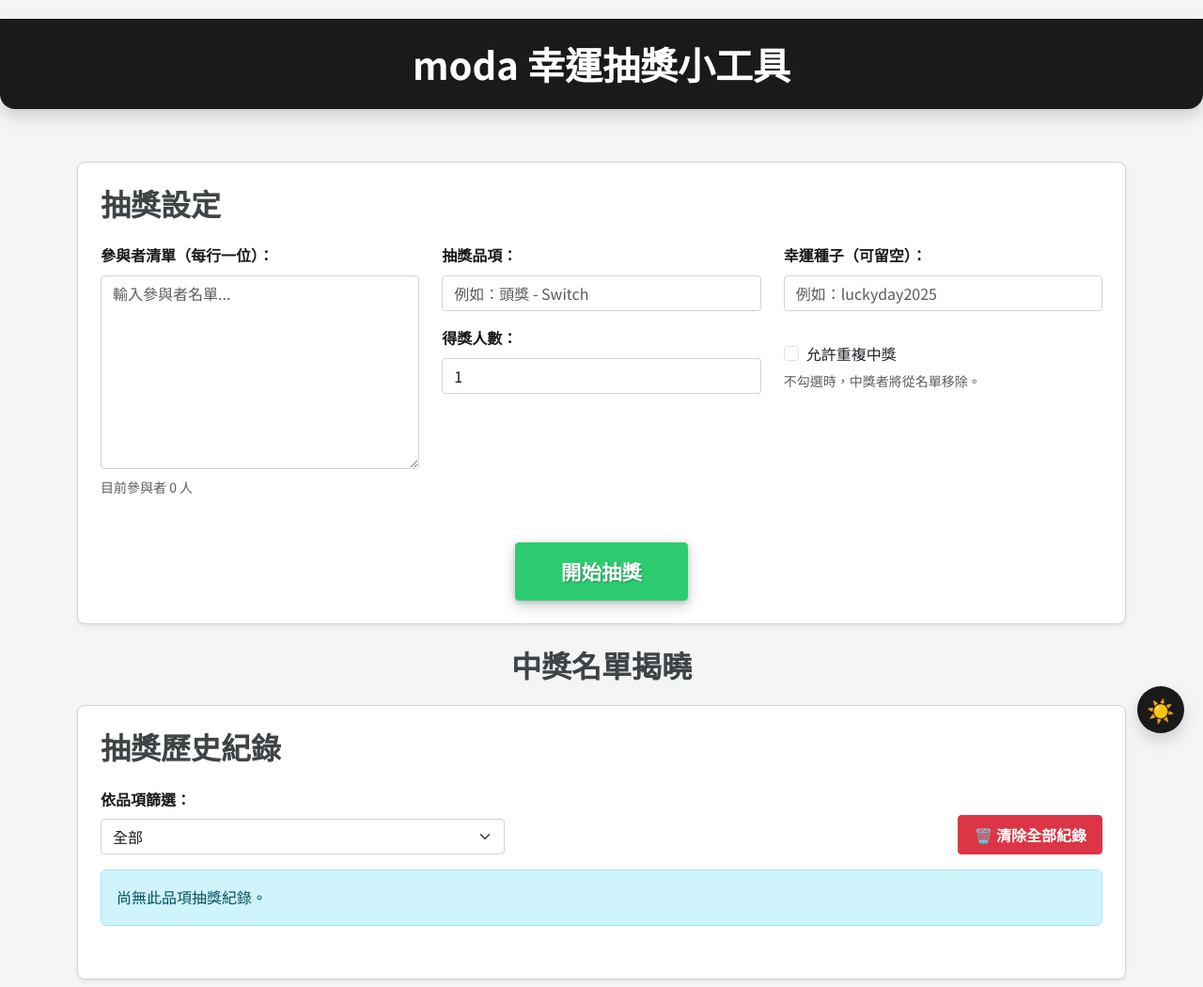
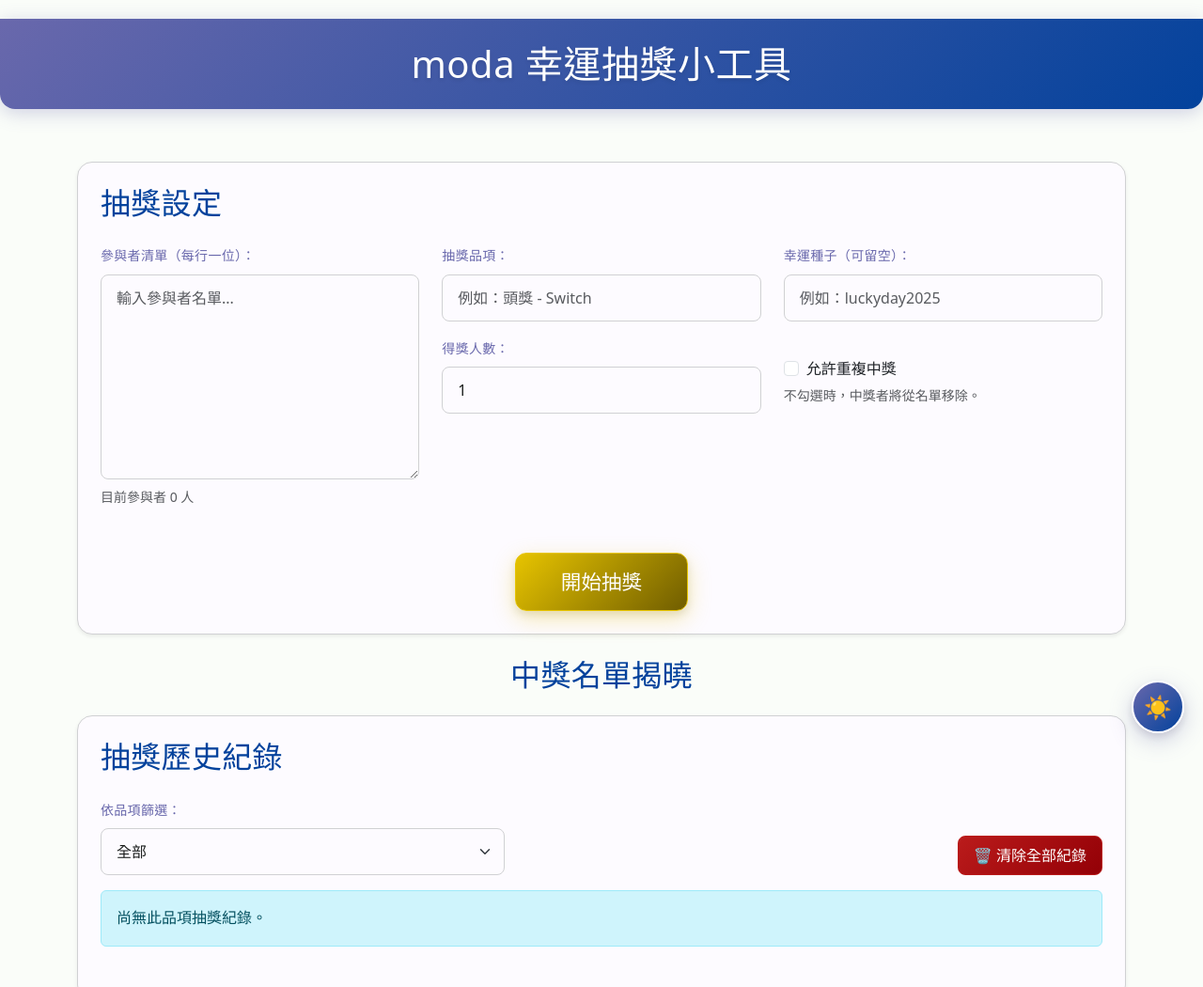
Before and after one commit to iim0663418/lucky_draw_tool, a plain HTML site: page index.html in a window 1280 px wide. Shown: the top 1050 px of the page at 94% size. Drawn offline with nearby package versions, Linux system fonts and the light colour scheme.

Commit message:
CSS 設計對齊 moda 官網

```diff
--- a/css/style.css
+++ b/css/style.css
@@ -1,36 +1,113 @@
 :root {
-  /* 日間模式 (Light Mode) */
-  --primary-color-light: #1a1a1a; /* 深黑 */
-  --primary-darker-light: #3e4346; /* 稍淺的黑 */
-  --secondary-color-light: #f3f5f6; /* 淺灰色背景 */
-  --accent-color-light: #2ECC71; /* 亮綠色 */
-  --accent-color-hover-light: #27ae60; /* 亮綠色懸停 */
-  --text-dark-light: #1a1a1a; /* 主要文字顏色 */
-  --text-light-light: #FFFFFF; /* 用於深色背景上的文字 */
-  --text-muted-light: #565e62; /* 輔助文字顏色 */
-  --card-bg-light: #FFFFFF; /* 卡片背景 */
-  --input-border-light: #ced4da; /* 輸入框邊框 */
-  --input-focus-border-light: #1a1a1a; /* 輸入框焦點邊框 */
-  --input-focus-shadow-light: rgba(26, 26, 26, .25); /* 焦點陰影 */
+  /* Moda 設計系統 - 日間模式 */
+  --md-primary-1: #6868ac;
+  --md-primary-2: rgba(104, 104, 172, 0.89);
+  --md-primary-3: #4e4e81;
+  --md-primary-4: #a4a4cd;
+  --md-primary-5: #dbdbeb;
+  --md-secondary-1: #565e62;
+  --md-secondary-2: #6E777C;
+  --md-secondary-3: #7b868c;
+  --md-secondary-4: rgba(115, 125, 130, 0.5);
+  --md-neutral-1: #1a1a1a;
+  --md-neutral-2: #3e4346;
+  --md-neutral-3: #4d4d4d;
+  --md-neutral-4: gray;
+  --md-neutral-5: #b3b3b3;
+  --md-neutral-6: #ccc;
+  --md-neutral-7: #e5e5e5;
+  --md-neutral-8: #edf0f1;
+  --md-neutral-9: #f3f5f6;
+  --md-neutral-10: #f4f6f7;
+  --md-neutral-11: #c7dedf;
+  --md-neutral-12: #a2c8c9;
+  --md-neutral-15: #666;
+  --md-white-1: #fff;
+  --md-white-2: rgba(255, 255, 255, 0.5);
+  --md-black-1: #000;
 
-  /* 夜間模式 (Dark Mode) - 針對 moda 品牌優化 */
-  --primary-color-dark: #f8f9fa; /* 純淨白色文字 */
-  --primary-darker-dark: #e9ecef; /* 稍灰的白色 */
-  --secondary-color-dark: #0d1117; /* 深邃黑色背景 */
-  --accent-color-dark: #00d260; /* moda 綠色 - 更鮮明 */
-  --accent-color-hover-dark: #00b851; /* 懸停時稍深 */
-  --text-dark-dark: #f0f6fc; /* 主要文字 - 柔和白色 */
-  --text-light-dark: #0d1117; /* 用於淺色背景上的文字 */
-  --text-muted-dark: #7d8590; /* 輔助文字 - 優雅灰色 */
-  --card-bg-dark: #161b22; /* 卡片背景 - 深灰 */
-  --input-border-dark: #30363d; /* 輸入框邊框 - 中性灰 */
-  --input-focus-border-dark: #00d260; /* 輸入框焦點 - moda 綠 */
-  --input-focus-shadow-dark: rgba(0, 210, 96, .25); /* 焦點陰影 - 綠色光暈 */
+  /* Moda 現代配色系統 */
+  --brand: #6968ac;
+  --brand-strong: #03429c;
+  --on-brand: #ffffff;
+  --brand-flat: #d8e2ff;
+  --brand-flat-strong: #afc6ff;
+  --on-brand-flat: #001847;
+  --accent: #705d00;
+  --accent-strong: #554600;
+  --on-accent: #ffffff;
+  --accent-flat: #ffe25b;
+  --accent-flat-strong: #e7c400;
+  --on-accent-flat: #221b00;
+  --positive: #286b2a;
+  --positive-strong: #085314;
+  --on-positive: #ffffff;
+  --positive-flat: #acf5a3;
+  --positive-flat-strong: #90d889;
+  --on-positive-flat: #012104;
+  --negative: #ba1b1b;
+  --negative-strong: #930006;
+  --on-negative: #ffffff;
+  --negative-flat: #ffdad4;
+  --negative-flat-strong: #ffb4a9;
+  --on-negative-flat: #410001;
+  --information: #006687;
+  --information-strong: #004d67;
+  --on-information: #ffffff;
+  --information-flat: #bee8ff;
+  --information-flat-strong: #6bd2ff;
+  --on-information-flat: #001e2b;
+  --warning: #a53d00;
+  --warning-strong: #7d2c00;
+  --on-warning: #ffffff;
+  --warning-flat: #ffdbcb;
+  --warning-flat-strong: #ffb593;
+  --on-warning-flat: #360f00;
+  --surface: #fdfbff;
+  --surface-1: #F0F5F6;
+  --surface-2: #EAF0F3;
+  --surface-3: #E3EBF1;
+  --surface-4: #E1E9F1;
+  --surface-5: #DDE6EF;
+  --on-surface: #191C1B;
+  --surface-variant: #E2E2EC;
+  --on-surface-variant: #44464E;
+  --outline: #d0d1d3;
+  --background: #FAFDF9;
+  --on-background: #191C1B;
 
-  --accent-red: #DC3545; /* 保留用於清除按鈕等 */
+  /* 日間模式映射 */
+  --primary-color-light: var(--brand);
+  --primary-darker-light: var(--brand-strong);
+  --secondary-color-light: var(--background);
+  --accent-color-light: var(--accent-flat-strong);
+  --accent-color-hover-light: var(--accent);
+  --text-dark-light: var(--on-background);
+  --text-light-light: var(--on-brand);
+  --text-muted-light: var(--md-secondary-1);
+  --card-bg-light: var(--surface);
+  --input-border-light: var(--outline);
+  --input-focus-border-light: var(--brand);
+  --input-focus-shadow-light: rgba(105, 104, 172, .25);
 
-  --font-body: 'Noto Sans TC', sans-serif;
-  --font-heading: 'Noto Sans TC', sans-serif; /* 統一字體 */
+  /* 夜間模式映射 */
+  --primary-color-dark: var(--brand-flat);
+  --primary-darker-dark: var(--brand-flat-strong);
+  --secondary-color-dark: var(--md-neutral-1);
+  --accent-color-dark: var(--accent-flat);
+  --accent-color-hover-dark: var(--accent-flat-strong);
+  --text-dark-dark: var(--md-white-1);
+  --text-light-dark: var(--md-black-1);
+  --text-muted-dark: var(--md-neutral-5);
+  --card-bg-dark: var(--md-neutral-2);
+  --input-border-dark: var(--md-neutral-3);
+  --input-focus-border-dark: var(--accent-flat);
+  --input-focus-shadow-dark: rgba(231, 196, 0, .25);
+
+  --accent-red: var(--negative);
+
+  --font-body: 'Noto Sans', 'Noto Sans TC', sans-serif;
+  --font-heading: 'Noto Sans', 'Noto Sans TC', sans-serif;
   --border-radius-sm: .25rem;
   --border-radius-md: .5rem;
   --border-radius-lg: 1rem;
@@ -54,12 +131,15 @@
 
 body {
   font-family: var(--font-body);
+  font-weight: 300;
   background-color: var(--current-secondary);
   color: var(--current-text-dark);
   line-height: 1.6;
   padding-top: 20px;
   padding-bottom: 20px;
   transition: background-color 0.3s ease, color 0.3s ease;
+  -webkit-font-smoothing: antialiased;
+  -moz-osx-font-smoothing: grayscale;
 }
 
 @keyframes backgroundFlash {
@@ -89,19 +169,23 @@ body.dark {
 }
 
 .app-header {
-  background-color: var(--current-primary);
+  background: linear-gradient(135deg, var(--current-primary) 0%, var(--current-primary-darker) 100%);
   color: var(--current-text-light);
   border-bottom-left-radius: var(--border-radius-lg);
   border-bottom-right-radius: var(--border-radius-lg);
-  box-shadow: var(--shadow-md);
+  box-shadow: 0 4px 20px rgba(105, 104, 172, 0.3);
   margin-bottom: 2rem;
+  position: relative;
+  overflow: hidden;
 }
 
 .app-header h1 {
   font-family: var(--font-heading);
   font-size: 2.5rem;
   margin-bottom: 0;
-  font-weight: 700; /* 加粗標題 */
+  font-weight: 400;
+  letter-spacing: 0.5px;
+  text-shadow: 0 2px 4px rgba(0, 0, 0, 0.1);
 }
 
 .header-icon {
@@ -114,7 +198,8 @@ body.dark {
   color: var(--current-primary-darker);
   font-size: 2rem;
   margin-bottom: 1.5rem !important;
-  font-weight: 700; /* 加粗標題 */
+  font-weight: 400;
+  letter-spacing: 0.3px;
 }
 .section-title-sm {
   font-family: var(--font-heading);
@@ -124,10 +209,11 @@ body.dark {
 }
 
 .card {
-  border-radius: var(--border-radius-md);
-  border: 1px solid var(--current-input-border); /* 為卡片增加細邊框 */
+  border-radius: 16px;
+  border: 1px solid var(--current-input-border);
   background-color: var(--current-card-bg);
-  transition: background-color 0.3s ease, border-color 0.3s ease;
+  transition: all 0.3s cubic-bezier(0.4, 0, 0.2, 1);
+  box-shadow: 0 2px 8px rgba(0, 0, 0, 0.04), 0 1px 3px rgba(0, 0, 0, 0.06);
 }
 
 .card-body {
@@ -135,22 +221,28 @@ body.dark {
 }
 
 .form-label {
-  font-weight: bold;
+  font-weight: 500;
   color: var(--current-primary);
+  font-size: 0.875rem;
+  letter-spacing: 0.3px;
+  margin-bottom: 0.5rem;
 }
 
 .form-control, .form-select {
-  border-radius: var(--border-radius-sm);
+  border-radius: 8px;
   border: 1px solid var(--current-input-border);
   background-color: var(--current-card-bg);
   color: var(--current-text-dark);
-  transition: border-color .15s ease-in-out, box-shadow .15s ease-in-out, background-color 0.3s ease, color 0.3s ease;
+  font-weight: 300;
+  padding: 0.75rem 1rem;
+  transition: all 0.2s cubic-bezier(0.4, 0, 0.2, 1);
 }
 
 .form-control:focus, .form-select:focus {
   border-color: var(--current-input-focus-border);
-  box-shadow: 0 0 0 .25rem var(--current-input-focus-shadow), 0 0 8px var(--current-input-focus-shadow); /* 增強焦點效果 */
-  outline: none; /* 移除預設 outline */
+  box-shadow: 0 0 0 3px var(--current-input-focus-shadow);
+  outline: none;
+  background-color: var(--current-card-bg);
 }
 
 .btn {
@@ -171,30 +263,38 @@ body.dark {
 }
 
 .btn-draw {
-  background-color: var(--current-accent);
+  background: linear-gradient(135deg, var(--current-accent) 0%, var(--current-accent-hover) 100%);
   border-color: var(--current-accent);
-  color: #FFFFFF; /* 強調按鈕文字固定為白色以確保對比 */
+  color: var(--on-accent);
   font-size: 1.35rem;
-  font-weight: bold;
+  font-weight: 500;
   padding: .85rem 2.2rem;
-  box-shadow: 0 5px 15px rgba(0,0,0,0.2), 0 2px 5px rgba(0,0,0,0.15);
-  text-shadow: 1px 1px 2px rgba(0,0,0,0.3);
+  box-shadow: 0 8px 24px rgba(231, 196, 0, 0.3), 0 4px 8px rgba(0, 0, 0, 0.1);
+  text-shadow: none;
+  border-radius: 12px;
+  position: relative;
+  overflow: hidden;
 }
 .btn-draw:hover {
-  background-color: var(--current-accent-hover);
+  background: linear-gradient(135deg, var(--current-accent-hover) 0%, var(--current-accent) 100%);
   border-color: var(--current-accent-hover);
-  box-shadow: 0 8px 20px rgba(0,0,0,0.25), 0 3px 7px rgba(0,0,0,0.2);
-  transform: translateY(-3px);
+  box-shadow: 0 12px 32px rgba(231, 196, 0, 0.4), 0 6px 12px rgba(0, 0, 0, 0.15);
+  transform: translateY(-3px) scale(1.02);
 }
 
 .btn-clear-history {
-  background-color: var(--accent-red);
-  border-color: var(--accent-red);
-  color: var(--text-light-light); /* 清除按鈕文字固定為白色 */
+  background: linear-gradient(135deg, var(--negative) 0%, var(--negative-strong) 100%);
+  border-color: var(--negative);
+  color: var(--on-negative);
+  border-radius: 8px;
+  font-weight: 500;
+  transition: all 0.2s cubic-bezier(0.4, 0, 0.2, 1);
 }
 .btn-clear-history:hover {
-  background-color: #c82333;
-  border-color: #bd2130;
+  background: linear-gradient(135deg, var(--negative-strong) 0%, var(--negative) 100%);
+  border-color: var(--negative-strong);
+  transform: translateY(-2px);
+  box-shadow: 0 4px 12px rgba(186, 27, 27, 0.3);
 }
 
 #participantCount, #repeatHelp, .small {
@@ -221,15 +321,16 @@ body.dark {
 }
 
 .highlight-winner .card-body {
-  background-image: linear-gradient(45deg, var(--current-accent), var(--current-primary-darker));
-  border: 4px solid var(--current-card-bg);
-  border-radius: var(--border-radius-lg);
-  box-shadow: 0 12px 24px rgba(0,0,0,0.3);
+  background: linear-gradient(135deg, var(--current-accent) 0%, var(--current-primary) 50%, var(--current-primary-darker) 100%);
+  border: 3px solid var(--current-card-bg);
+  border-radius: 24px;
+  box-shadow: 0 20px 40px rgba(105, 104, 172, 0.2), 0 8px 16px rgba(0, 0, 0, 0.1);
   padding: 2rem;
   animation: pulseWinnerBorder 1.5s infinite, subtleTilt 10s infinite alternate ease-in-out;
   position: relative;
   overflow: hidden;
   text-align: center;
+  backdrop-filter: blur(10px);
 }
 
 .highlight-winner .card-body::before {
@@ -263,7 +364,6 @@ body.dark {
                3px 3px 3px rgba(0,0,0,0.3);
   letter-spacing: 1px;
   -webkit-text-stroke: 0.5px var(--current-primary-darker);
-  text-stroke: 0.5px var(--current-primary-darker);
   position: relative;
   z-index: 1;
   margin-bottom: 0.5rem;
@@ -282,18 +382,22 @@ body.dark {
 /* History Card Styling */
 .history-card {
   background-color: var(--current-card-bg);
-  border-radius: var(--border-radius-sm);
-  box-shadow: var(--shadow-sm);
+  border-radius: 12px;
+  box-shadow: 0 2px 8px rgba(0, 0, 0, 0.04), 0 1px 3px rgba(0, 0, 0, 0.06);
   margin-bottom: 1rem;
-  transition: background-color 0.3s ease;
+  border: 1px solid var(--current-input-border);
+  transition: all 0.3s cubic-bezier(0.4, 0, 0.2, 1);
 }
 .history-card .card-title {
   color: var(--current-primary);
   font-size: 1.25rem;
+  font-weight: 500;
+  margin-bottom: 0.5rem;
 }
 .history-card .card-subtitle {
-  font-size: 0.9rem;
+  font-size: 0.875rem;
   color: var(--current-text-muted);
+  font-weight: 300;
 }
 
 /* Pagination */
@@ -301,14 +405,17 @@ body.dark {
   color: var(--current-primary);
   background-color: var(--current-card-bg);
   border-color: var(--current-input-border);
-  border-radius: var(--border-radius-sm);
+  border-radius: 8px;
   margin: 0 .25rem;
-  transition: background-color 0.3s ease, color 0.3s ease, border-color 0.3s ease;
+  font-weight: 400;
+  padding: 0.5rem 0.75rem;
+  transition: all 0.2s cubic-bezier(0.4, 0, 0.2, 1);
 }
 .pagination .page-item.active .page-link {
-  background-color: var(--current-primary);
+  background: linear-gradient(135deg, var(--current-primary) 0%, var(--current-primary-darker) 100%);
   border-color: var(--current-primary);
   color: var(--current-text-light);
+  box-shadow: 0 2px 8px rgba(105, 104, 172, 0.3);
 }
 .pagination .page-item.disabled .page-link {
   color: var(--current-text-muted);
@@ -324,11 +431,14 @@ body.dark {
   opacity: 0;
   animation: fadeInItem 0.4s ease-in-out forwards;
   background-color: var(--current-card-bg);
-  padding: 0.5rem 1rem;
+  padding: 0.75rem 1rem;
   margin-bottom: 0.5rem;
-  border-radius: var(--border-radius-sm);
-  box-shadow: var(--shadow-sm);
-  color: var(--current-text-dark); /* 確保列表項目文字顏色隨主題變化 */
+  border-radius: 8px;
+  box-shadow: 0 1px 3px rgba(0, 0, 0, 0.06);
+  border: 1px solid var(--current-input-border);
+  color: var(--current-text-dark);
+  font-weight: 300;
+  transition: all 0.2s cubic-bezier(0.4, 0, 0.2, 1);
 }
 @keyframes fadeInItem {
   from { opacity: 0; transform: translateX(-20px); }
@@ -413,23 +523,26 @@ body.dark {
   position: fixed;
   bottom: 20px;
   right: 20px;
-  background-color: var(--current-primary);
+  background: linear-gradient(135deg, var(--current-primary) 0%, var(--current-primary-darker) 100%);
   color: var(--current-text-light);
-  border: none;
+  border: 2px solid var(--current-card-bg);
   border-radius: 50%;
-  width: 50px;
-  height: 50px;
+  width: 56px;
+  height: 56px;
   font-size: 1.5rem;
   display: flex;
   align-items: center;
   justify-content: center;
-  box-shadow: var(--shadow-md);
+  box-shadow: 0 8px 24px rgba(105, 104, 172, 0.3), 0 4px 8px rgba(0, 0, 0, 0.1);
   cursor: pointer;
   z-index: 1000;
-  transition: background-color 0.3s ease, color 0.3s ease;
+  transition: all 0.3s cubic-bezier(0.4, 0, 0.2, 1);
+  backdrop-filter: blur(10px);
 }
 .theme-toggle-button:hover {
-  background-color: var(--current-primary-darker);
+  background: linear-gradient(135deg, var(--current-primary-darker) 0%, var(--current-primary) 100%);
+  transform: scale(1.1) rotate(180deg);
+  box-shadow: 0 12px 32px rgba(105, 104, 172, 0.4), 0 6px 12px rgba(0, 0, 0, 0.15);
 }
 
 /* 載入動畫與互動提示 - moda 黑白黃主題 */
```
Also changed, not shown: 2 other files.
